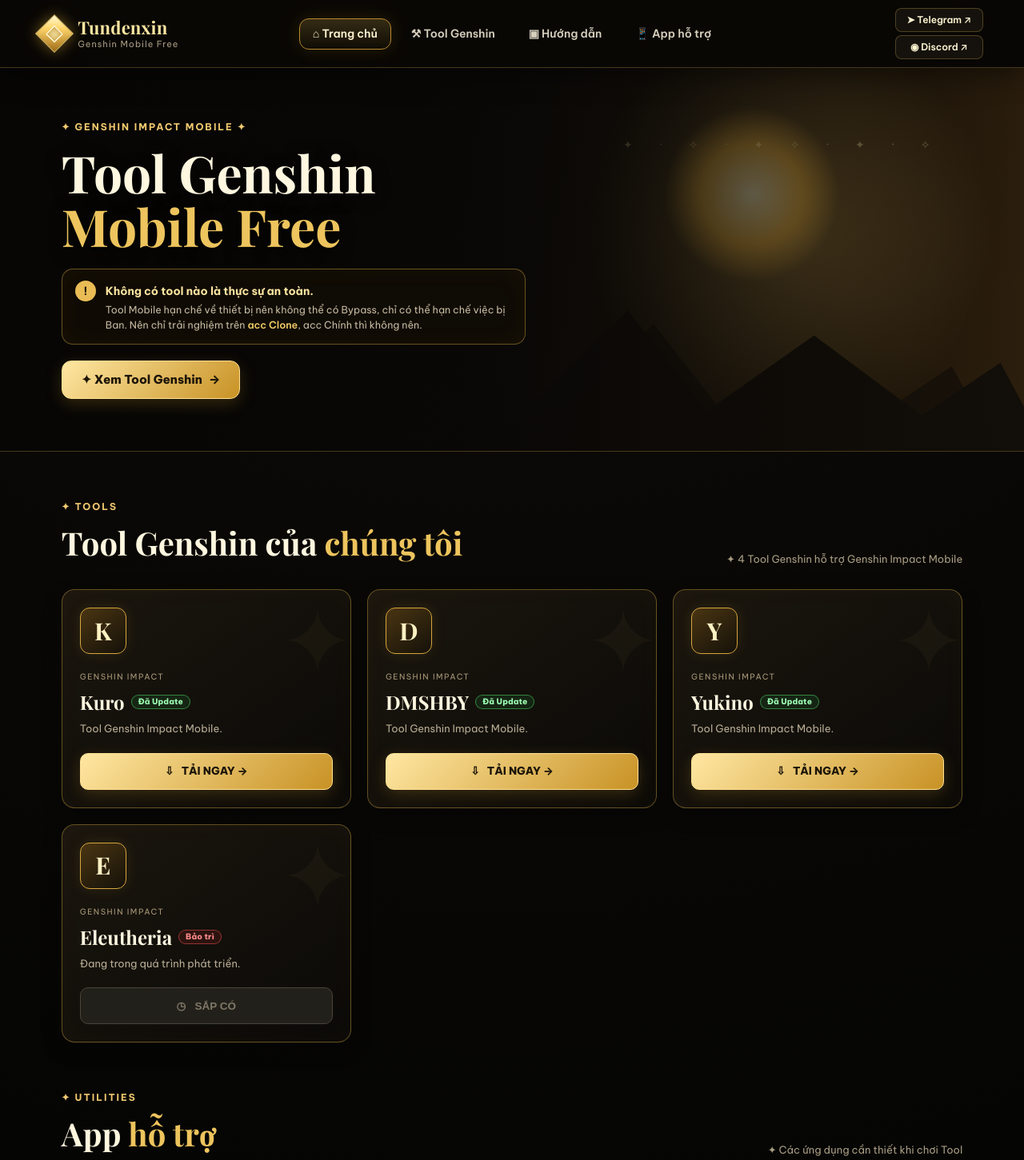
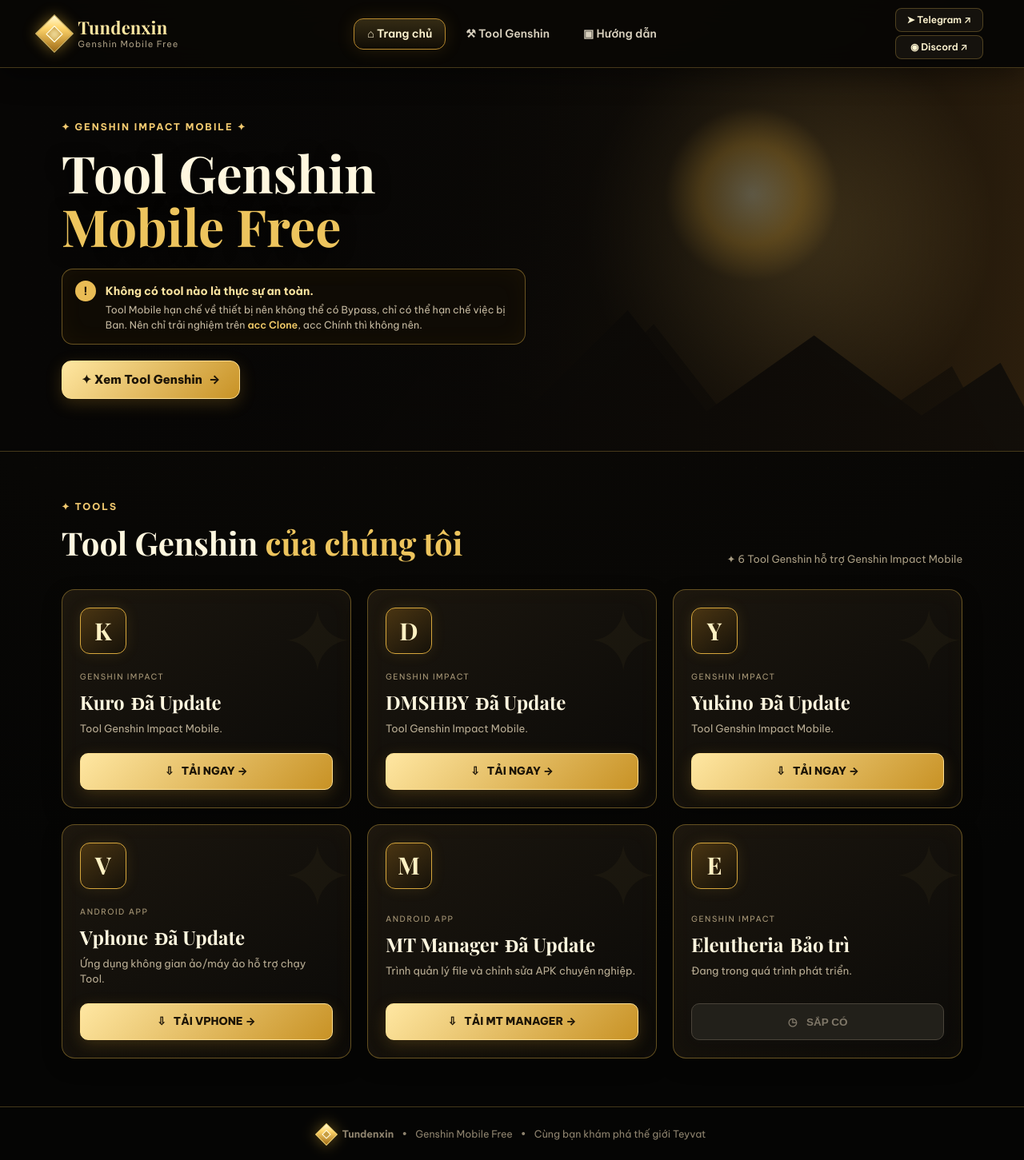
Before and after one commit to Tundenxin/Tundenxin.github.io, a plain HTML site: page index.html in a window 1280 px wide. Shown: the top 1451 px of the page at 80% size. Drawn offline with nearby package versions, Linux system fonts and the light colour scheme.

Commit message:
Update index.html

```diff
--- a/index.html
+++ b/index.html
@@ -5,22 +5,23 @@
   <meta name="viewport" content="width=device-width, initial-scale=1, maximum-scale=5">
   <meta name="theme-color" content="#080705">
   <title>Tundenxin — Genshin Mobile Free</title>
-  <meta name="description" content="Tundenxin — trang tổng hợp Tool Genshin Mobile.">
   <link rel="stylesheet" href="style.css">
 </head>
 <body>
   <div class="gold-dust"></div>
+
+  <!-- HEADER / NAVBAR -->
   <header class="nav">
-    <a class="brand" href="index.html" aria-label="Tundenxin Trang chủ">
-      <span class="primogem" aria-hidden="true"><span></span></span>
+    <a class="brand" href="index.html">
+      <span class="primogem"><span></span></span>
       <span><strong>Tundenxin</strong><small>Genshin Mobile Free</small></span>
     </a>
 
+    <!-- Menu đã loại bỏ tab App hỗ trợ -->
     <nav class="main-nav">
-      <a class="active" href="index.html">⌂ <span>Trang chủ</span></a>
-      <a href="#tools">⚒ <span>Tool Genshin</span></a>
-      <a href="guide.html">▣ <span>Hướng dẫn</span></a>
-      <a href="#apps">📱 <span>App hỗ trợ</span></a>
+      <a class="active" href="index.html">⌂ Trang chủ</a>
+      <a href="#tools">⚒ Tool Genshin</a>
+      <a href="guide.html">▣ Hướng dẫn</a>
     </nav>
 
     <div class="socials">
@@ -30,10 +31,12 @@
   </header>
 
   <main>
+    <!-- HERO SECTION -->
     <section class="hero">
-      <div class="hero-art" aria-hidden="true">
-        <div class="sun"></div><div class="mountain m1"></div><div class="mountain m2"></div>
-        <div class="stars">✦ · ✧ · ✦ ✧ · ✦ · ✧</div>
+      <div class="hero-art">
+        <div class="sun"></div>
+        <div class="mountain m1"></div>
+        <div class="mountain m2"></div>
       </div>
       <div class="hero-content">
         <span class="eyebrow">✦ GENSHIN IMPACT MOBILE ✦</span>
@@ -52,77 +55,78 @@
     <!-- SECTION TOOL GENSHIN -->
     <section class="tools" id="tools">
       <div class="section-head">
-        <div><span class="kicker">✦ TOOLS</span><h2>Tool Genshin của <span>chúng tôi</span></h2></div>
-        <div class="count">✦ 4 Tool Genshin hỗ trợ Genshin Impact Mobile</div>
+        <div>
+          <span class="kicker">✦ TOOLS</span>
+          <h2>Tool Genshin <span>của chúng tôi</span></h2>
+        </div>
+        <div class="count">✦ 6 Tool Genshin hỗ trợ Genshin Impact Mobile</div>
       </div>
+
       <div class="tool-grid">
+        <!-- 1. Kuro -->
         <article class="tool-card">
           <div class="letter">K</div>
           <div class="tool-copy">
             <small>GENSHIN IMPACT</small>
-            <h3>Kuro <span class="status-badge updated">Đã Update</span></h3>
+            <h3>Kuro <span class="badge updated">Đã Update</span></h3>
             <p>Tool Genshin Impact Mobile.</p>
           </div>
           <a class="download" href="https://github.com/4firas/Kuro-GI/releases/download/v2.2.2h/KURO-v2.2.2h.apk" target="_blank" rel="noopener">⇩ &nbsp; TẢI NGAY →</a>
         </article>
 
+        <!-- 2. DMSHBY -->
         <article class="tool-card">
           <div class="letter">D</div>
           <div class="tool-copy">
             <small>GENSHIN IMPACT</small>
-            <h3>DMSHBY <span class="status-badge updated">Đã Update</span></h3>
+            <h3>DMSHBY <span class="badge updated">Đã Update</span></h3>
             <p>Tool Genshin Impact Mobile.</p>
           </div>
           <a class="download" href="https://mega.nz/file/G6p2yAID#DyTnCl2SFMIBShvaEBE5tFV7MDCGMdxPkEbmOr6DW18" target="_blank" rel="noopener">⇩ &nbsp; TẢI NGAY →</a>
         </article>
 
+        <!-- 3. Yukino -->
         <article class="tool-card">
           <div class="letter">Y</div>
           <div class="tool-copy">
             <small>GENSHIN IMPACT</small>
-            <h3>Yukino <span class="status-badge updated">Đã Update</span></h3>
+            <h3>Yukino <span class="badge updated">Đã Update</span></h3>
             <p>Tool Genshin Impact Mobile.</p>
           </div>
           <a class="download" href="https://mega.nz/file/jz4VHLRA#yOs0w6hPuQbKFQo8x1nuQwov805NanQEYDBPBfMskKs" target="_blank" rel="noopener">⇩ &nbsp; TẢI NGAY →</a>
         </article>
 
-        <article class="tool-card coming">
-          <div class="letter">E</div>
-          <div class="tool-copy">
-            <small>GENSHIN IMPACT</small>
-            <h3>Eleutheria <span class="status-badge maintenance">Bảo trì</span></h3>
-            <p>Đang trong quá trình phát triển.</p>
-          </div>
-          <button class="download disabled" disabled>◷ &nbsp; SẮP CÓ</button>
-        </article>
-      </div>
-    </section>
-
-    <!-- SECTION APP HỖ TRỢ -->
-    <section class="tools" id="apps" style="padding-top: 0;">
-      <div class="section-head">
-        <div><span class="kicker">✦ UTILITIES</span><h2>App <span>hỗ trợ</span></h2></div>
-        <div class="count">✦ Các ứng dụng cần thiết khi chơi Tool</div>
-      </div>
-      <div class="tool-grid">
+        <!-- 4. Vphone -->
         <article class="tool-card">
           <div class="letter">V</div>
           <div class="tool-copy">
             <small>ANDROID APP</small>
-            <h3>Vphone <span class="status-badge updated">Đã Update</span></h3>
+            <h3>Vphone <span class="badge updated">Đã Update</span></h3>
             <p>Ứng dụng không gian ảo/máy ảo hỗ trợ chạy Tool.</p>
           </div>
           <a class="download" href="https://mega.nz/file/Lm4R1ILI#0GS-lx9cW5ig7soT2JTiNykP80hx5MD-jSQ0vErUnrs" target="_blank" rel="noopener">⇩ &nbsp; TẢI VPHONE →</a>
         </article>
 
+        <!-- 5. MT Manager -->
         <article class="tool-card">
           <div class="letter">M</div>
           <div class="tool-copy">
             <small>ANDROID APP</small>
-            <h3>MT Manager <span class="status-badge updated">Đã Update</span></h3>
+            <h3>MT Manager <span class="badge updated">Đã Update</span></h3>
             <p>Trình quản lý file và chỉnh sửa APK chuyên nghiệp.</p>
           </div>
           <a class="download" href="https://mega.nz/file/3nZynBZD#4Cra_k_VsqDCFvCe2b74hRHqJb8BUWorb1vuCp9aNWI" target="_blank" rel="noopener">⇩ &nbsp; TẢI MT MANAGER →</a>
+        </article>
+
+        <!-- 6. Eleutheria -->
+        <article class="tool-card coming">
+          <div class="letter">E</div>
+          <div class="tool-copy">
+            <small>GENSHIN IMPACT</small>
+            <h3>Eleutheria <span class="badge maintenance">Bảo trì</span></h3>
+            <p>Đang trong quá trình phát triển.</p>
+          </div>
+          <button class="download disabled" disabled>◷ &nbsp; SẮP CÓ</button>
         </article>
       </div>
     </section>
```
